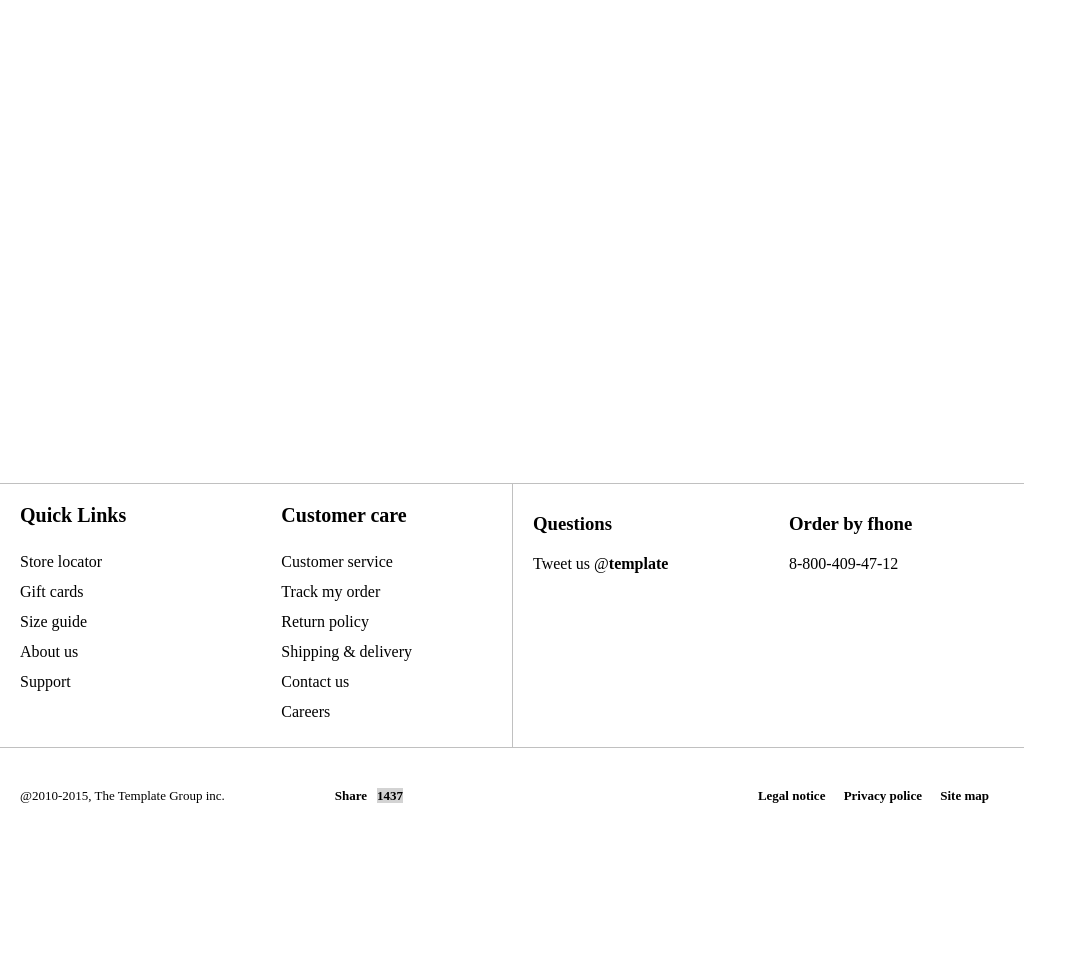
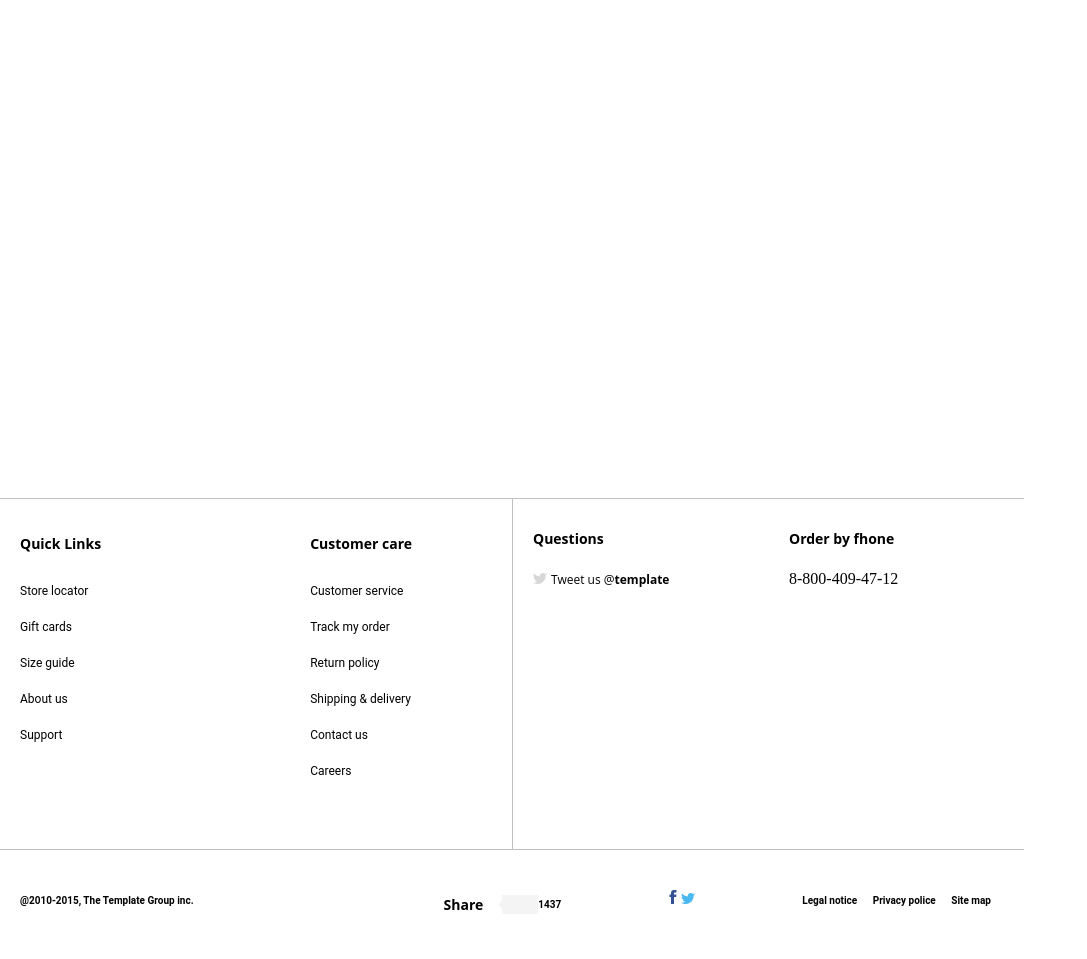
Before and after one commit to Valeriia-Rez/-E-Commerce-Website, a plain HTML site: page start.html in a window 1280 px wide. Shown: the part 141-1100 px from the top of the page, without its empty margins (0-1087 px from the left). Before the commit the page ends 985 px from the top, so only its background shows below. Drawn offline with Linux system fonts and the light colour scheme.

Commit message:
Implement header and footer

```diff
--- a/css/style.css
+++ b/css/style.css
@@ -7,7 +7,7 @@
 }
 
 body {
-    color: #000;
+    color: #000000;
     font-size: 16px;
 }
 
@@ -38,17 +38,21 @@ body {
     display: flex;
     flex-direction: row;
     justify-content: space-between;
-    padding: 20px 20px;
+    padding: 25px 20px 30px 20px;
 }
 
 .logo_mobile {
-    font-size: 25px;
+    font-size: 24px;
+    font-weight: bold;
+    font-family: "Open sans", sans-serif;
 }
 
 .header_bag {
     padding: 0 0 0 150px;
     color: #000;
     text-decoration: none;
+    font-family: "Roboto", sans-serif;
+    font-size: 12px;
 }
 
 .main {
@@ -59,7 +63,7 @@ body {
     display: flex;
     flex-direction: row;
     justify-content: space-between;
-    padding: 20px 20px;
+    padding: 35px 20px 60px 20px;
     border-bottom: 1px solid silver;
     border-top: 1px solid silver;
 }
@@ -70,8 +74,9 @@ body {
 }
 
 .footer_text {
-    font-size: 20px;
-    padding-bottom: 20px;
+    font-size: 14px;
+    font-weight: bold;
+    font-family: "Open Sans", sans-serif;
 }
 
 .navbar {
@@ -86,10 +91,16 @@ body {
     padding-right: 25px;
 }
 
+.footer_nav {
+    padding-top: 20px;
+}
+
 .footer_link {
     text-decoration: none;
     color: #000;
-    line-height: 30px;
+    line-height: 36px;
+    font-size: 12px;
+    font-family: "Roboto", sans-serif;
 }
 
 .footer_adress {
@@ -106,8 +117,13 @@ body {
 }
 
 .footer_questions {
-    padding: 20px 20px 30px 20px;
+    padding: 20px 10px 40px 20px;
     width: 50%;
+}
+
+.footer_tweet {
+    font-family: "Open Sans", sans-serif;
+    font-size: 12px;
 }
 
 .footer_bottom {
@@ -126,27 +142,35 @@ body {
 
 .footer_share {
     font-weight: bold;
-    padding-left: 10px;
+    font-size: 14px;
+    font-family: "Open Sans", sans-serif;
+}
+
+.share_icon {
+    margin-left: 15px;
 }
 
 .share_num {
-    background-color: lightgray;
-    margin-left: 10px;
+    margin-top: 4px;
 }
 
 .footer_legal {
-    font-size: 13px;
+    font-size: 10px;
     font-weight: bold;
-    padding-bottom: 20px;
+    padding-bottom: 30px;
+    font-family: "Roboto", sans-serif;
 }
 
 .bottom {
-    padding: 0 15px 15px 0;
+    padding-right: 13px;
 }
 
 .footer_template {
-    padding-top: 20px;
+    padding: 25px 0 25px 0;
     border-top: 1px solid silver;
+    font-size: 10px;
+    font-family: "Roboto", sans-serif;
+    font-weight: bold;
 }
 
 @media screen and (min-width: 376px) {
@@ -245,4 +269,7 @@ body {
     .footer_right {
         padding-right: 80px;
     }
+    .footer_share {
+        margin-left: 250px;
+    }
 }
--- a/start.html
+++ b/start.html
@@ -85,12 +85,13 @@
                 </div>
                 <div class="footer_adress">
                     <div class="footer_questions">
-                        <h3>Questions</h3>
-                        <span>Tweet us @<b>template</b></span>
+                        <h3 class="footer_text">Questions</h3>
+                        <img src="img/twi_ico.jpg" class="footer_img">
+                        <span class="footer_tweet">Tweet us @<b>template</b></span>
                     </div>
                     <div class="vl"></div>
                     <div class="footer_contact">
-                        <h3>Order by fhone</h3>
+                        <h3 class="footer_text">Order by fhone</h3>
                         <span>8-800-409-47-12</span>
                     </div>
                 </div>
@@ -102,9 +103,15 @@
                     <span class="bottom">Privacy police</span>
                     <span class="bottom">Site map</span>
                 </div>
+                <div class="footer_icon">
+                    <img src="img/fb.jpg">
+                    <img src="img/twi.jpg">
+                </div>
                 <div class="footer_template">
                     <div class="footer_copy">@2010-2015, The Template Group inc.</div>
-                    <div class="footer_share">Share<span class="share_num">1437</span></div>
+                    <div class="footer_share">Share</div>
+                    <img src="img/fon.jpg" class="share_icon">
+                    <span class="share_num">1437</span>
                 </div>
             </div>
 
```
Also changed, not shown: img/fb.jpg (added), img/fon.jpg (added), img/ico_bag.jpg (added), img/photo.jpg (added), img/photo2.jpg (added), img/photo3.jpg (added), img/photo4.jpg (added), img/photo5.jpg (added), img/twi.jpg (added), img/twi_ico.jpg (added).
